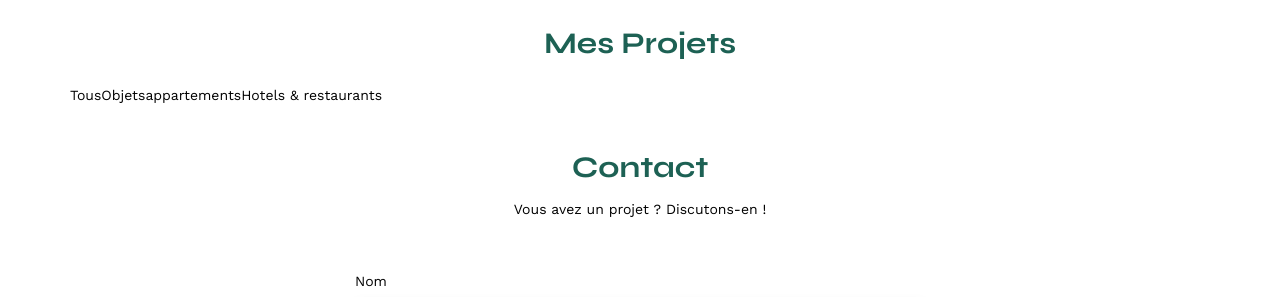
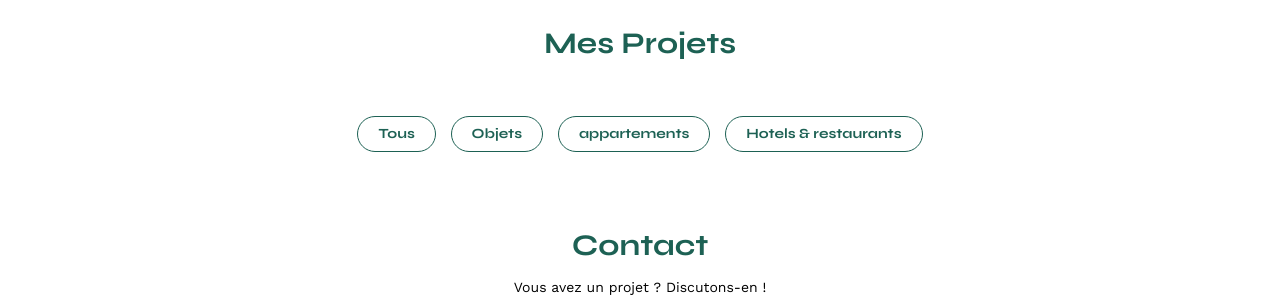
Before and after one commit to M-Masson/projet-architecte, a plain HTML site: page FrontEnd/index.html in a window 1280 px wide. Shown: the part 507-804 px from the top of the page. Drawn offline with nearby package versions, Linux system fonts and the light colour scheme; no server answers.

Commit message:
btn filter style

```diff
--- a/FrontEnd/assets/style.css
+++ b/FrontEnd/assets/style.css
@@ -185,3 +185,31 @@ footer nav ul {
 	justify-content: flex-end;
 	margin: 2em
 }
+
+#categorymenu{
+	display: flex;
+	justify-content: space-between;
+	align-items: center;
+	width: 50%;
+	margin-left: 25%;
+	margin-right: 25%;
+	gap: 10px;
+
+}
+
+#categorymenu *{
+	font-family: 'Syne';
+	font-weight: 700;
+	color: #1D6154;
+	margin : 2em auto ;
+	text-align: center;
+	border:solid 1px #1D6154;
+	border-radius: 60px;
+	padding: 10px 20px;
+	cursor:default;
+}
+
+#categorymenu *:hover{
+	background-color: #1D6154;
+	color:white;
+}
```
